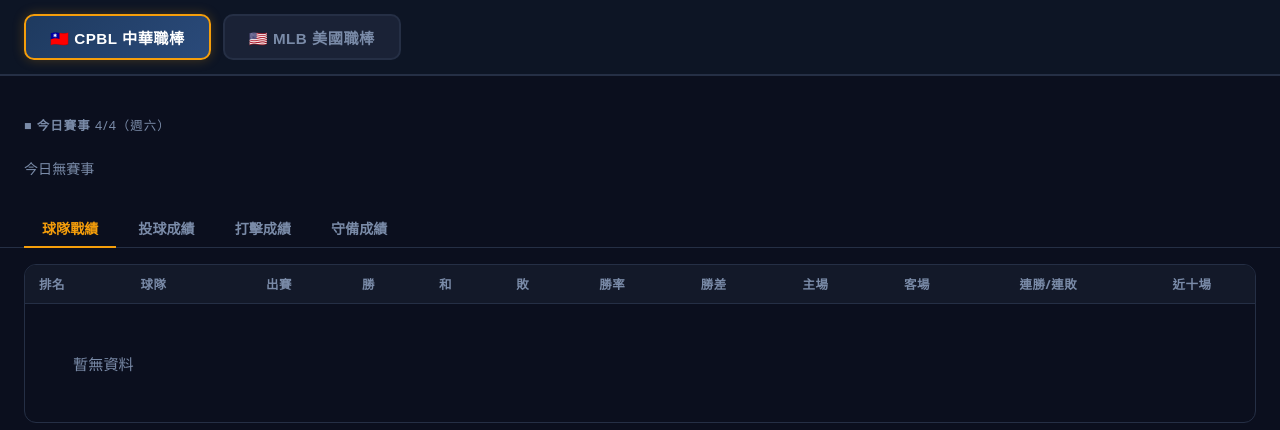
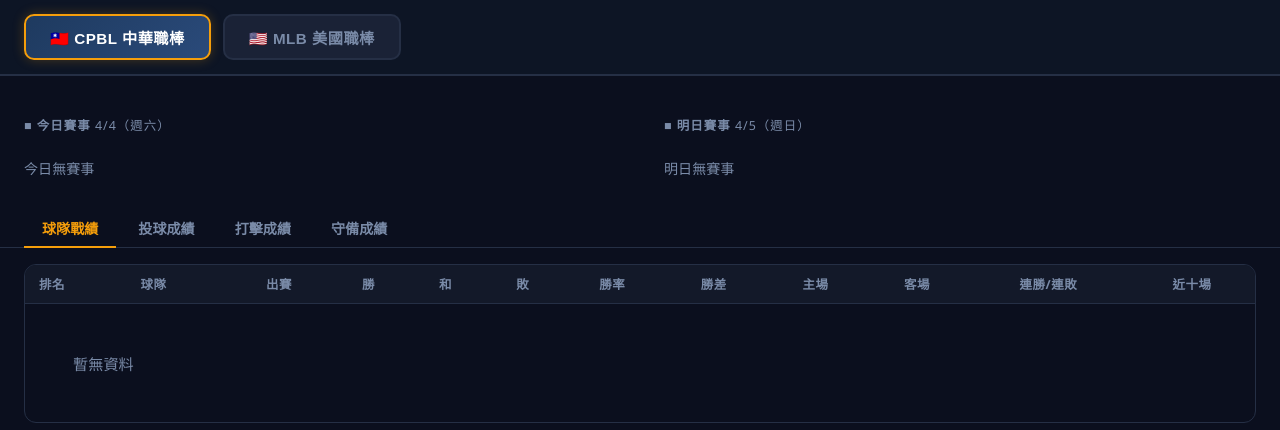
Before and after one commit to sospp456789-glitch/MLB-CPBL, a Flask app: page / in a window 1280 px wide. Shown: the part 81-511 px from the top of the page. Run offline with Flask 3, Linux system fonts and the light colour scheme; data that the repository does not hold is empty.

Commit message:
Add tomorrow's games section with starting pitcher support

```diff
--- a/server.py
+++ b/server.py
@@ -45,6 +45,7 @@ data_store = {
     'batting': [],
     'fielding': [],
     'games': [],          # today's games
+    'tomorrow_games': [],  # tomorrow's games
     'last_updated': None,
     'games_updated': None,
     'error': None,
@@ -272,7 +273,8 @@ def scrape_all(year=None, season=None):
 
 
 def scrape_games(year=None):
-    """Fetch all games for the year and return today's matches."""
+    """Fetch all games for the year and return today's + tomorrow's matches."""
+    from datetime import timedelta
     year = year or str(datetime.now().year)
     try:
         session = requests.Session()
@@ -305,19 +307,13 @@ def scrape_games(year=None):
             raise ValueError('API returned Success=false')
 
         all_games = json.loads(result['GameDatas'])
-        today_str = datetime.now().strftime('%Y-%m-%d')
+        today_str    = datetime.now().strftime('%Y-%m-%d')
+        tomorrow_str = (datetime.now() + timedelta(days=1)).strftime('%Y-%m-%d')
 
-        today_games = []
-        for g in all_games:
-            gdate = g.get('GameDate', '')[:10]
-            if gdate != today_str:
-                continue
-
-            status = g.get('GameResult', '')   # '0'=final, ''=scheduled, '2'=postponed
-            is_final = (status == '0')
-            is_postponed = (status == '2')
-
-            today_games.append({
+        def build_game(g):
+            gdate  = g.get('GameDate', '')[:10]
+            status = g.get('GameResult', '')   # '0'=final, '2'=postponed
+            return {
                 'sno':          g.get('GameSno'),
                 'date':         gdate,
                 'time':         g.get('PreExeDate', '')[-8:-3] if g.get('PreExeDate') else '',
@@ -326,8 +322,8 @@ def scrape_games(year=None):
                 'home_team':    g.get('HomeTeamName', ''),
                 'visit_score':  g.get('VisitingScore'),
                 'home_score':   g.get('HomeScore'),
-                'is_final':     is_final,
-                'is_postponed': is_postponed,
+                'is_final':     status == '0',
+                'is_postponed': status == '2',
                 'is_live':      g.get('IsPlayBall') == 'Y',
                 'win_pitcher':    g.get('WinningPitcherName', ''),
                 'lose_pitcher':   g.get('LoserPitcherName', ''),
@@ -337,14 +333,18 @@ def scrape_games(year=None):
                 'home_starter':   g.get('HomePitcherName', ''),
                 'visit_color':  TEAM_INFO.get(g.get('VisitingTeamName', ''), {}).get('color', '#555'),
                 'home_color':   TEAM_INFO.get(g.get('HomeTeamName', ''),     {}).get('color', '#555'),
-            })
+            }
+
+        today_games    = [build_game(g) for g in all_games if g.get('GameDate', '')[:10] == today_str]
+        tomorrow_games = [build_game(g) for g in all_games if g.get('GameDate', '')[:10] == tomorrow_str]
 
         now = datetime.now().strftime('%Y-%m-%d %H:%M:%S')
         with data_lock:
-            data_store['games']         = today_games
-            data_store['games_updated'] = now
+            data_store['games']          = today_games
+            data_store['tomorrow_games'] = tomorrow_games
+            data_store['games_updated']  = now
 
-        print(f"[{now}] Games updated — {len(today_games)} games today")
+        print(f"[{now}] Games updated — today:{len(today_games)}, tomorrow:{len(tomorrow_games)}")
         return True
 
     except Exception as e:
--- a/templates/index.html
+++ b/templates/index.html
@@ -153,6 +153,15 @@
   .streak-lose { background: rgba(239,68,68,.15);  color: var(--red); }
 
   /* ── Today's Games ── */
+  .games-two-col {
+    display: grid;
+    grid-template-columns: 1fr 1fr;
+    gap: 0;
+  }
+  @media (max-width: 900px) {
+    .games-two-col { grid-template-columns: 1fr; }
+  }
+
   .games-section {
     padding: 20px 24px 0;
   }
@@ -533,11 +542,19 @@
   <!-- Team Summary Cards -->
   <div class="team-cards" id="teamCards"></div>
 
-  <!-- Today's Games -->
-  <div class="games-section">
-    <div class="games-title">&#9632; 今日賽事 <span id="gamesDate" style="font-weight:400;color:var(--muted)"></span></div>
-    <div class="games-grid" id="gamesGrid">
-      <div class="no-games">載入中...</div>
+  <!-- Today's + Tomorrow's Games -->
+  <div class="games-two-col">
+    <div class="games-section">
+      <div class="games-title">&#9632; 今日賽事 <span id="gamesDate" style="font-weight:400;color:var(--muted)"></span></div>
+      <div class="games-grid" id="gamesGrid">
+        <div class="no-games">載入中...</div>
+      </div>
+    </div>
+    <div class="games-section">
+      <div class="games-title">&#9632; 明日賽事 <span id="tomorrowDate" style="font-weight:400;color:var(--muted)"></span></div>
+      <div class="games-grid" id="tomorrowGrid">
+        <div class="no-games">載入中...</div>
+      </div>
     </div>
   </div>
 
@@ -735,19 +752,12 @@ function renderStatTable(wrapId, cols, rows) {
     </table>`;
 }
 
-// ── Render today's games ──────────────────────────────────────────────────────
-function renderGames(games) {
-  const grid = document.getElementById('gamesGrid');
-  const dateEl = document.getElementById('gamesDate');
-  const today = new Date().toLocaleDateString('zh-TW', {month:'numeric', day:'numeric', weekday:'short'});
-  dateEl.textContent = today;
-
+// ── Render games (shared for today & tomorrow) ────────────────────────────────
+function buildGameCards(games, isTomorrow) {
   if (!games || games.length === 0) {
-    grid.innerHTML = '<div class="no-games">今日無賽事</div>';
-    return;
+    return `<div class="no-games">${isTomorrow ? '明日無賽事' : '今日無賽事'}</div>`;
   }
-
-  grid.innerHTML = games.map(g => {
+  return games.map(g => {
     let statusClass = 'sched', statusLabel = '', dotColor = 'var(--muted)';
     if (g.is_postponed) {
       statusClass = 'sched'; statusLabel = '延賽'; dotColor = 'var(--muted)';
@@ -799,6 +809,17 @@ function renderGames(games) {
   }).join('');
 }
 
+function renderGames(games, tomorrowGames) {
+  const fmt = d => d.toLocaleDateString('zh-TW', {month:'numeric', day:'numeric', weekday:'short'});
+  const today    = new Date();
+  const tomorrow = new Date(today); tomorrow.setDate(today.getDate() + 1);
+
+  document.getElementById('gamesDate').textContent    = fmt(today);
+  document.getElementById('tomorrowDate').textContent = fmt(tomorrow);
+  document.getElementById('gamesGrid').innerHTML    = buildGameCards(games, false);
+  document.getElementById('tomorrowGrid').innerHTML = buildGameCards(tomorrowGames, true);
+}
+
 // ── Fetch & render ────────────────────────────────────────────────────────────
 function applyData(data) {
   // Show error banner if any, but still render whatever cached data exists
@@ -814,7 +835,7 @@ function applyData(data) {
   renderStatTable('pitchingWrap', data.pitch_cols, data.pitching);
   renderStatTable('battingWrap',  data.bat_cols,   data.batting);
   renderStatTable('fieldingWrap', data.field_cols, data.fielding);
-  renderGames(data.games || []);
+  renderGames(data.games || [], data.tomorrow_games || []);
   document.getElementById('lastUpdated').textContent =
     data.last_updated ? '更新：' + data.last_updated : '';
 }
```
